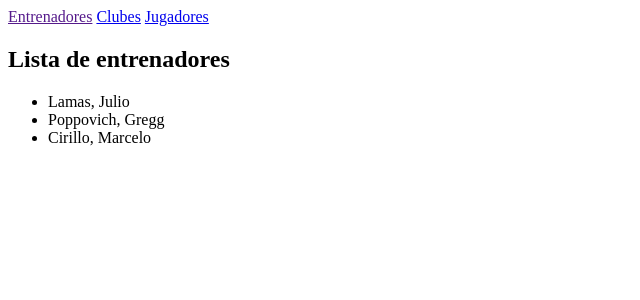
After one commit to OctavioCaceres55/TrabajoFINAL-CaceresManevyBila, a Django app: page /BlogBasquet/entrenadores/ in a window 1280 px wide. The commit adds this page. Shown: the top 300 px of the page, without its empty margins (0-640 px from the left). Run offline with Django 4.2, Linux system fonts and the light colour scheme.

Commit message:
Agregada lista template y agregar url para listar coaches

```diff
--- a/Basquet1/templates/Basquet1/basquet.html
+++ b/Basquet1/templates/Basquet1/basquet.html
@@ -12,7 +12,7 @@
         <div class="container">
             <a class="navbar-brand" href="">Entrenadores</a>
             <a class="navbar-brand" href="#!">Clubes</a>
-            <a class="btn btn-primary" href="#signup">Basquet</a>
+            <a class="btn btn-primary" href="#signup">Jugadores</a>
         </div>
     </nav>
     {% block contenido %}
--- /dev/null
+++ b/Basquet1/templates/Basquet1/lista_entrenadores.html
@@ -0,0 +1,14 @@
+{% extends 'Basquet1/basquet.html' %}
+
+{% block contenido %}
+<section>
+    <div>
+        <h1>Lista de entrenadores</h1>
+        <ul>
+        {% for coach in entrenadores %}
+         <li> {{coach.apellido}}, {{coach.nombre}}</li>
+        {% endfor %}
+        </ul>
+    </div>
+</section>
+{% endblock contenido %}
--- a/Basquet1/views.py
+++ b/Basquet1/views.py
@@ -14,3 +14,18 @@ def listar_jugadores(request):
         context= contexto
     )
     return http_response
+
+def listar_entrenadores(request):
+    contexto = {
+         "entrenadores": [
+            {"nombre" : "Julio", "apellido" : "Lamas"},
+            {"nombre" : "Gregg", "apellido" : "Poppovich"},
+            {"nombre" : "Marcelo", "apellido" : "Cirillo"},
+        ]
+    }
+    http_response = render(
+        request=request,
+        template_name='Basquet1/lista_entrenadores.html',
+        context= contexto
+    )
+    return http_response
--- a/BlogBaloncesto/urls.py
+++ b/BlogBaloncesto/urls.py
@@ -17,11 +17,13 @@ Including another URLconf
 from django.contrib import admin
 from django.urls import path
 from BlogBaloncesto.views import saludar_con_html, saludar_con_html_1
-from Basquet1.views import listar_jugadores
+from Basquet1.views import listar_jugadores, listar_entrenadores
 
 urlpatterns = [
     path('admin/', admin.site.urls),
     path('saludo-html/', saludar_con_html),
     path('saludo-html-base/', saludar_con_html_1),
     path('BlogBasquet/jugadores/', listar_jugadores),
+    path('BlogBasquet/entrenadores/', listar_entrenadores),
+
 ]
```
